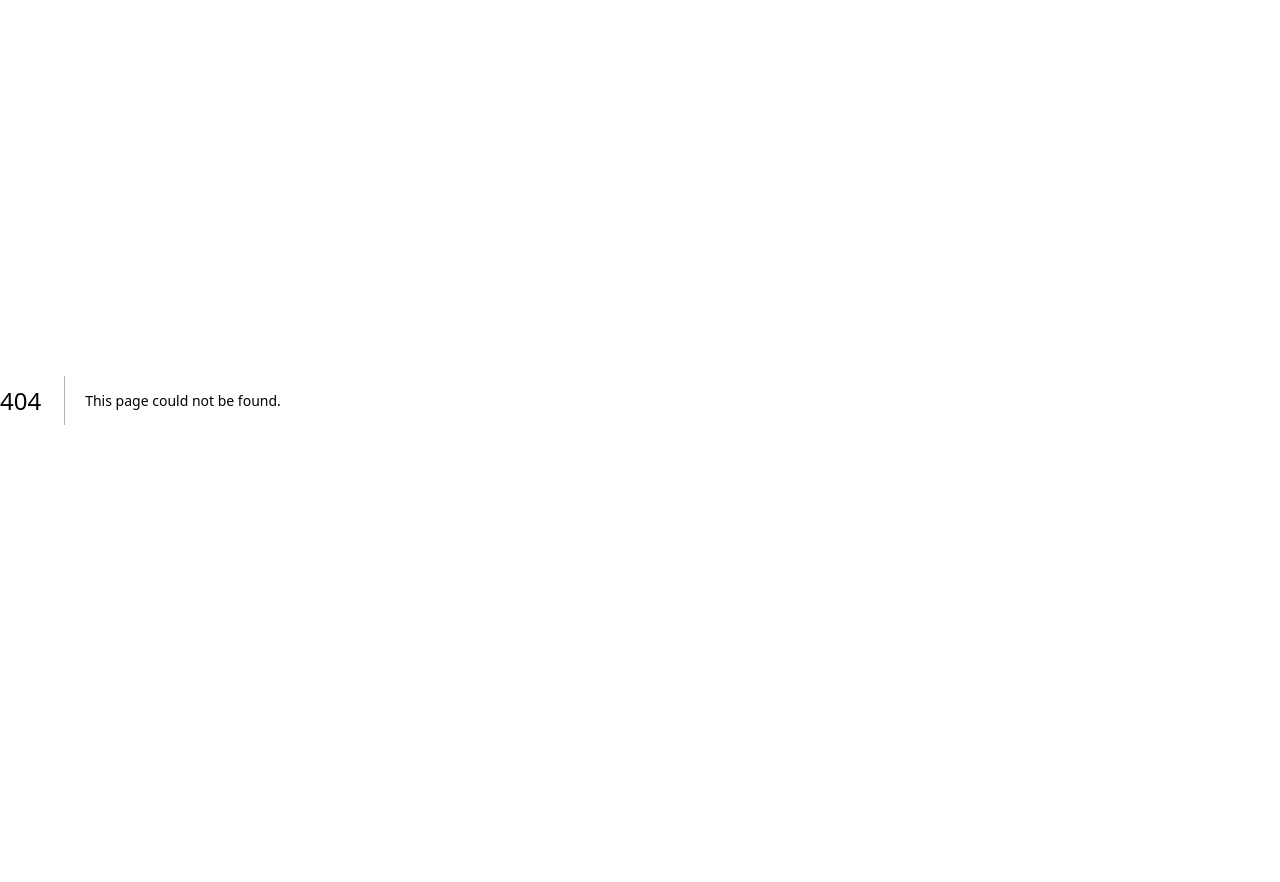
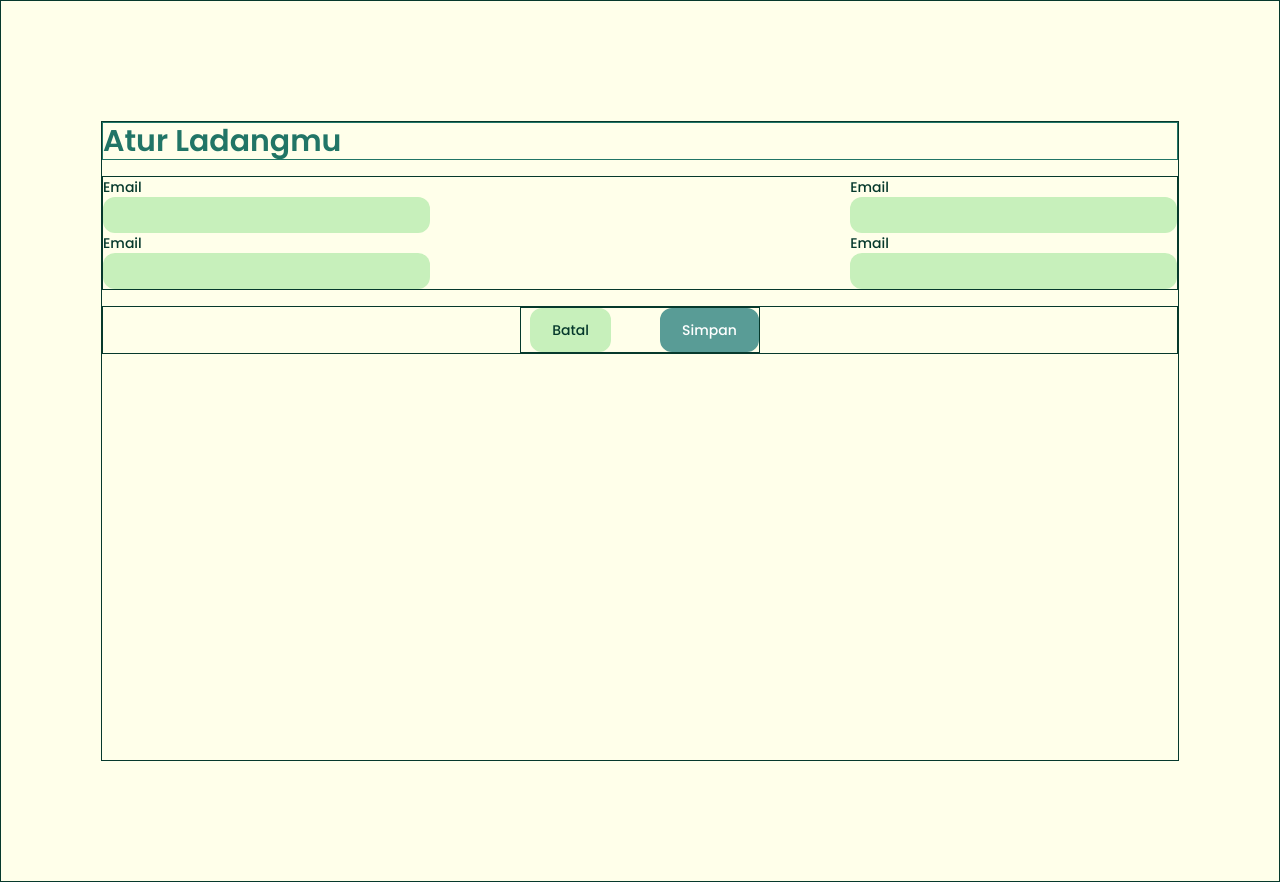
Before and after one commit to medlynhan/Grow-frontend, a Next.js app: page /setField in a window 1280 px wide. Before the commit this address had no page. Before the commit the page ends 800 px from the top, so only its background shows below. Built offline with nearby package versions, Linux system fonts and the light colour scheme.

Commit message:
make setField.jsx

```diff
--- a/app/components/Button1.jsx
+++ b/app/components/Button1.jsx
@@ -1,7 +1,7 @@
 import React from 'react'
 
-export default function Button({text, onClick}) {
+export default function Button({text, onClick,style}) {
   return (
-    <div className="button1 hover:bg-transparent border-2 border-[var(--light-green-1)]" onClick={onClick}>{text}</div>
+    <div className={`button1 px-5 hover:bg-transparent border-2 border-[var(--light-green-1)] ${style}`} onClick={onClick}>{text}</div>
   )
 }
--- a/app/components/Button2.jsx
+++ b/app/components/Button2.jsx
@@ -1,7 +1,7 @@
 import React from 'react'
 
-export default function Button2({text,onClick}) {
+export default function Button2({text,onClick, style}) {
   return (
-    <div className={'button2 hover:bg-transparent border-2 border-[var(--medium-green)] hover:text-[var(--dark-green)]'} onClick={onClick}>{text}</div>
+    <div className={`button2 px-5 hover:bg-transparent border-2 border-[var(--medium-green)] hover:text-[var(--dark-green)] ${style}`} onClick={onClick}>{text}</div>
   )
 }
--- a/app/irigationSystem/page.jsx
+++ b/app/irigationSystem/page.jsx
@@ -251,7 +251,7 @@ export default function Page() {
 
             <div className=' grid-cols grid grid-rows-7 w-full row-span-3 place-content-between h-full gap-6 xl:w-[40em] '>
                 <div className='w-full flex flex-col gap-2 row-span-1'>
-                    <div className='xl:w-[40em] '>
+                    <div className='min-w-[20em] xl:w-[40em] '>
                       <div className='flex flex-row border-2 border-[var(--medium-green)] p-2 rounded-xl justify-between cursor-pointer w-[50%] gap-2 items-center' onClick={chooseField}>
                         <p className='w-full'>{value ? value : "Pilih Ladang"}</p>
                         <IoIosArrowDown />
--- /dev/null
+++ b/app/setField/page.jsx
@@ -0,0 +1,75 @@
+'use client'
+import React from 'react'
+import { IoIosClose } from "react-icons/io";
+import { useEffect, useState } from 'react';
+import { useRouter } from 'next/navigation';
+import Button2 from '../components/Button2';
+import Button1 from '../components/Button1';
+import { supabase } from '../lib/supabase';
+import Cookies from 'js-cookie';
+
+export default function page() {
+  return (
+    <div className='container md:py-30 md:px-25  border'>
+        <div className='flex flex-col gap-4 w-full xl:h-[80vh] border'>
+            <h1 className='text-xl md:text-3xl font-semibold w-full text-[var(--dark-green)] border'>Atur Ladangmu</h1>
+            <div className='flex flex-row justify-between items-center border '>
+                <div className='flex flex-col justify-center items-center'>
+                    <div>
+                        <label className='text-start'>Email</label>
+                        <input
+                            value=" "
+                            type="email"
+                            onChange={(e) => setEmail(e.target.value)}
+                            className='bg-[var(--light-green-1)] p-2 w-full rounded-xl'
+                            required
+                        />
+                    </div>
+                    <div>
+                        <label className='text-start'>Email</label>
+                        <input
+                            value=" "
+                            type="email"
+                            onChange={(e) => setEmail(e.target.value)}
+                            className='bg-[var(--light-green-1)] p-2 w-full rounded-xl'
+                            required
+                        />
+                    </div>
+                </div>
+                <div className='flex flex-col justify-center items-center'>
+                    <div>
+                        <label className='text-start'>Email</label>
+                        <input
+                            value=" "
+                            type="email"
+                            onChange={(e) => setEmail(e.target.value)}
+                            className='bg-[var(--light-green-1)] p-2 w-full rounded-xl'
+                            required
+                        />
+                    </div>
+                    <div>
+                        <label className='text-start'>Email</label>
+                        <input
+                            value=" "
+                            type="email"
+                            onChange={(e) => setEmail(e.target.value)}
+                            className='bg-[var(--light-green-1)] p-2 w-full rounded-xl'
+                            required
+                        />
+                    </div>
+                </div>
+
+            </div>
+            <div className='flex w-full border justify-center'>
+                <div className='border grid grid-cols-2 place-items-center gap-10'>
+                    <Button1 text={"Batal"} onClick={""} style={""}/>
+                    <Button2 text={"Simpan"} onClick={""} style={""}/>
+                </div>
+            </div>
+        </div>
+
+
+
+    </div>
+  )
+}
```
